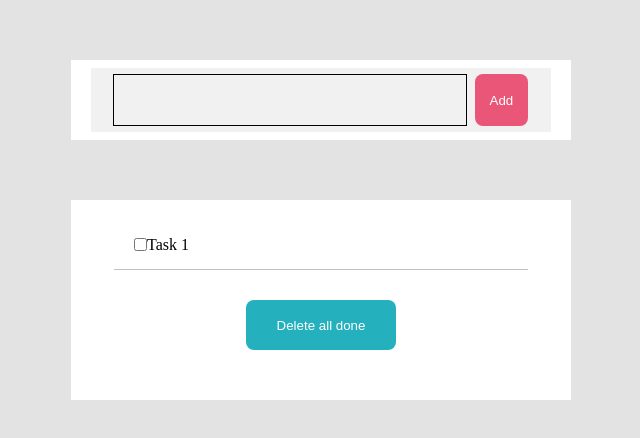
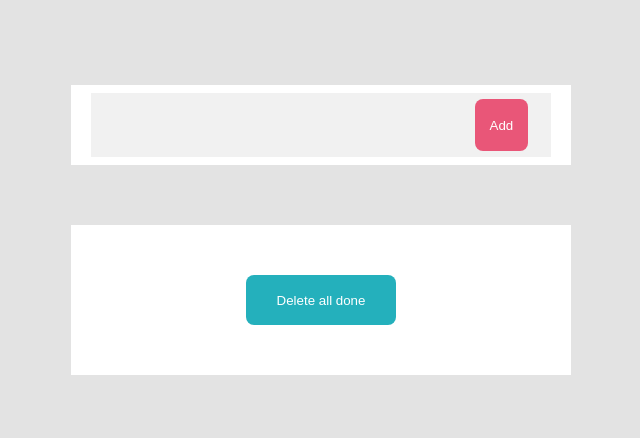
Before and after one commit to juandiegovelsol/sprint5, a plain HTML site: page index.html in a window 1280 px wide. Shown: the part 170-608 px from the top of the page, without its empty margins (319-959 px from the left). Drawn offline with Linux system fonts and the light colour scheme.

Commit message:
Agrega metodo firstToUpperCase para que la primera letra sea mayuscula. Modifica propiedad Outline del input type tet

```diff
--- a/CSS/styles.css
+++ b/CSS/styles.css
@@ -41,7 +41,17 @@ main {
   width: 100%;
   margin: 0 1%;
   background-color: transparent;
-  border: solid 1px black;
+  border: none;
+}
+.taskInput:hover,
+.taskInput:focus {
+  outline: none;
+  border: none;
+}
+.taskInput:hover::placeholder,
+.taskInput:focus::placeholder {
+  color: transparent;
+  border: none;
 }
 .addTaskButton {
   height: 80%;
--- a/JS/app.js
+++ b/JS/app.js
@@ -1,10 +1,17 @@
 const addButton = document.querySelector(".addTaskButton");
 const deleteButton = document.querySelector(".deleteButton");
+
+const firstToUpperCase = (str) => {
+  const response = str.charAt(0).toUpperCase() + str.slice(1);
+  return response;
+};
 
 addButton.addEventListener("click", () => {
   const newText = document.querySelector(".taskInput");
 
   if (newText.value) {
+    const onlyText = firstToUpperCase(newText.value);
+
     const newTaskP = document.createElement("p");
     newTaskP.classList.add("taskListItem");
 
@@ -13,7 +20,7 @@ addButton.addEventListener("click", () => {
     newTaskInput.classList.add("taskItem");
 
     const newTaskLabel = document.createElement("label");
-    newTaskLabel.innerText = newText.value;
+    newTaskLabel.innerText = onlyText;
     newTaskLabel.classList.add("taskItemLabel");
 
     newTaskP.appendChild(newTaskInput);
@@ -30,9 +37,11 @@ deleteButton.addEventListener("click", () => {
     'input[type="checkbox"]:checked'
   );
 
-  inputToRemove.forEach((element) => {
-    const pToRemove = element.closest("p");
-    const list = document.querySelector(".taskListForm");
-    list.removeChild(pToRemove);
-  });
+  if (inputToRemove.length) {
+    inputToRemove.forEach((element) => {
+      const pToRemove = element.closest("p");
+      const list = document.querySelector(".taskListForm");
+      list.removeChild(pToRemove);
+    });
+  }
 });
--- a/index.html
+++ b/index.html
@@ -12,18 +12,18 @@
       <section class="inputWrapper">
         <article class="inputField">
           <form class="inputForm">
-            <input type="text" class="taskInput" />
+            <input
+              type="text"
+              class="taskInput"
+              placeholder="Type here new task to add"
+              autofocus
+            />
           </form>
           <button class="addTaskButton">Add</button>
         </article>
       </section>
       <section class="taskListWrapper">
-        <form class="taskListForm">
-          <p class="taskListItem">
-            <input type="checkbox" class="taskItem" name="task" />
-            <label class="taskItemLabel">Task 1</label>
-          </p>
-        </form>
+        <form class="taskListForm"></form>
         <button class="deleteButton">Delete all done</button>
       </section>
     </main>
```
